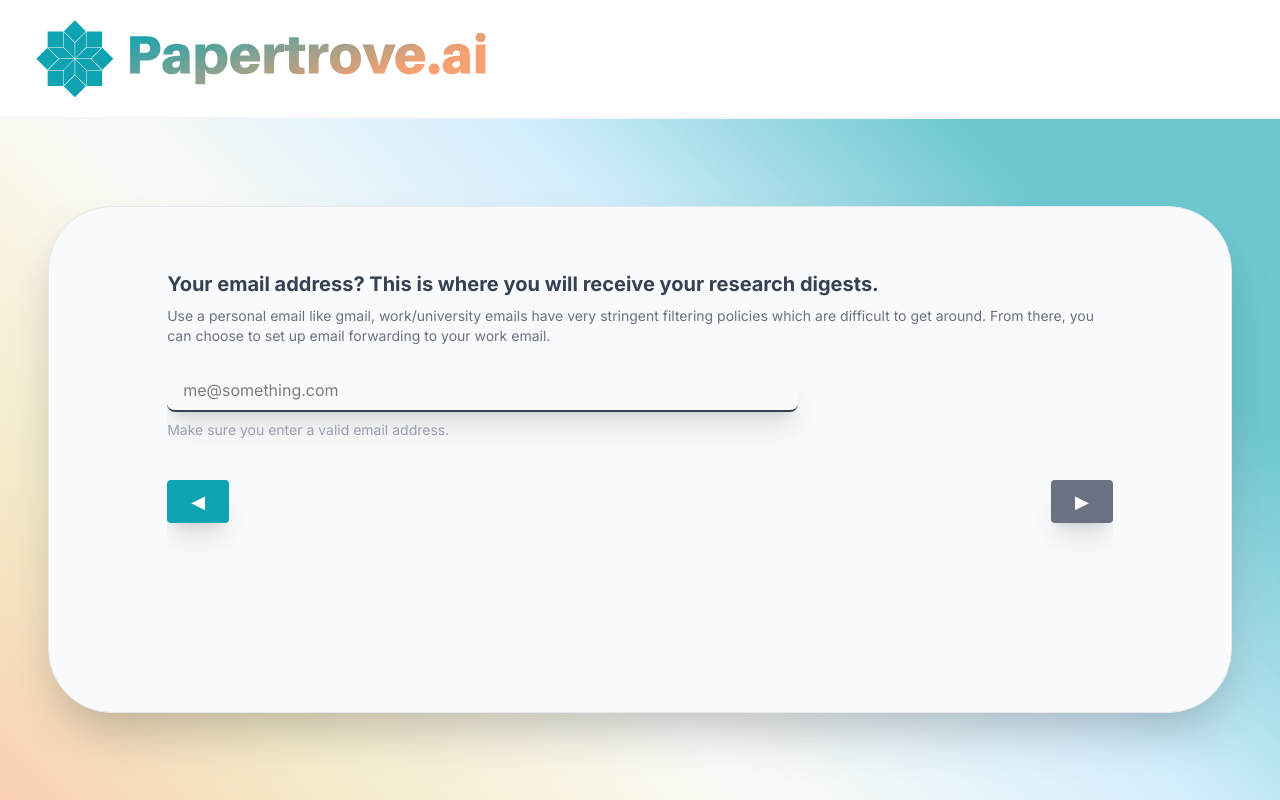
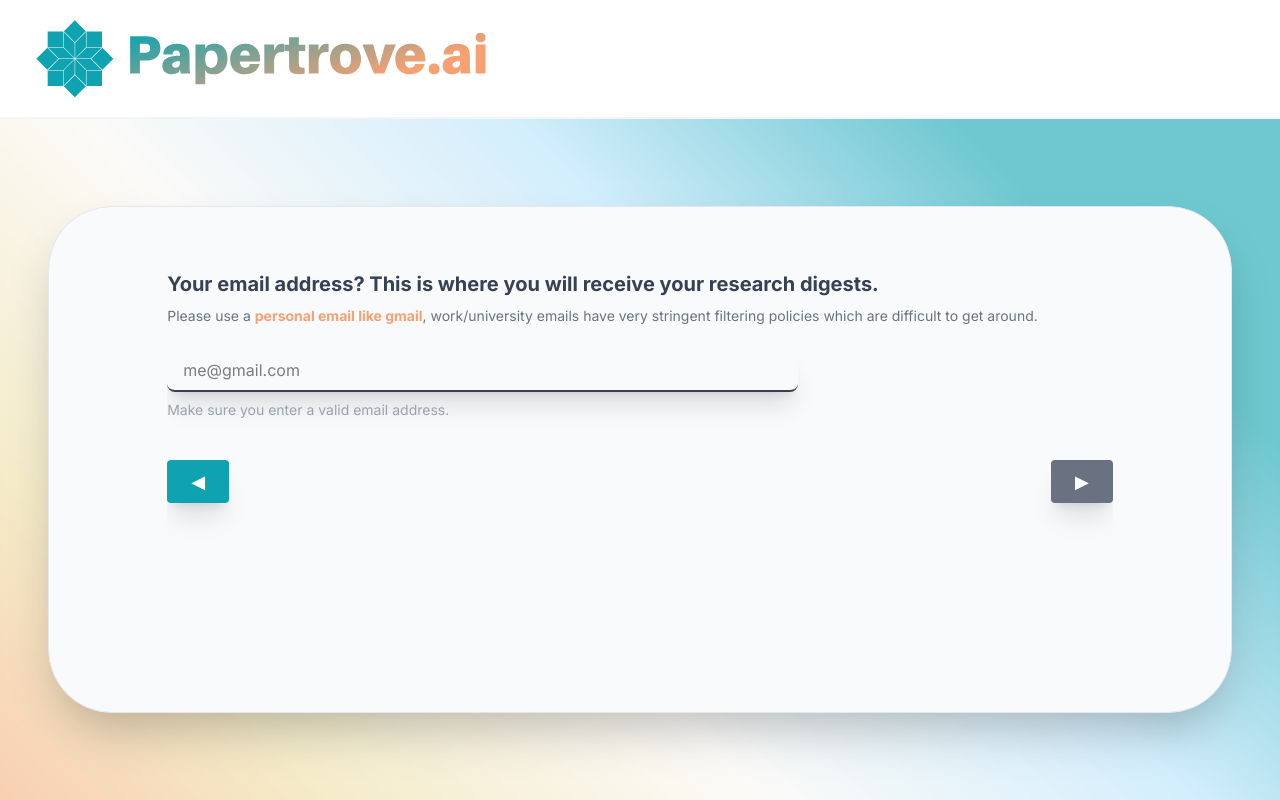
Before and after one commit to LunaL49/papertrove.ai, a Next.js app: page / in a window 1280 px wide. Both pictures are taken after a click on the button "Let us start! (Works best on a computer.)". Built offline with nearby package versions, Linux system fonts and the light colour scheme; no server answers.

Commit message:
small format change

```diff
--- a/app/_components/Email.js
+++ b/app/_components/Email.js
@@ -22,15 +22,18 @@ export default function Email({
           digests.
         </h2>
         <p className="text-sm mb-6 font-normal text-gray-500">
-          Use a personal email like gmail, work/university emails have very
-          stringent filtering policies which are difficult to get around. From
-          there, you can choose to set up email forwarding to your work email.
+          Please use a{" "}
+          <span className="text-[#f7a072] font-bold">
+            personal email like gmail
+          </span>
+          , work/university emails have very stringent filtering policies which
+          are difficult to get around.
         </p>
       </div>
       <div>
         <input
           type="email"
-          placeholder="me@something.com"
+          placeholder="me@gmail.com"
           maxLength={50}
           value={formData.email}
           onChange={(e) => handleChange("email", e.target.value)}
```
